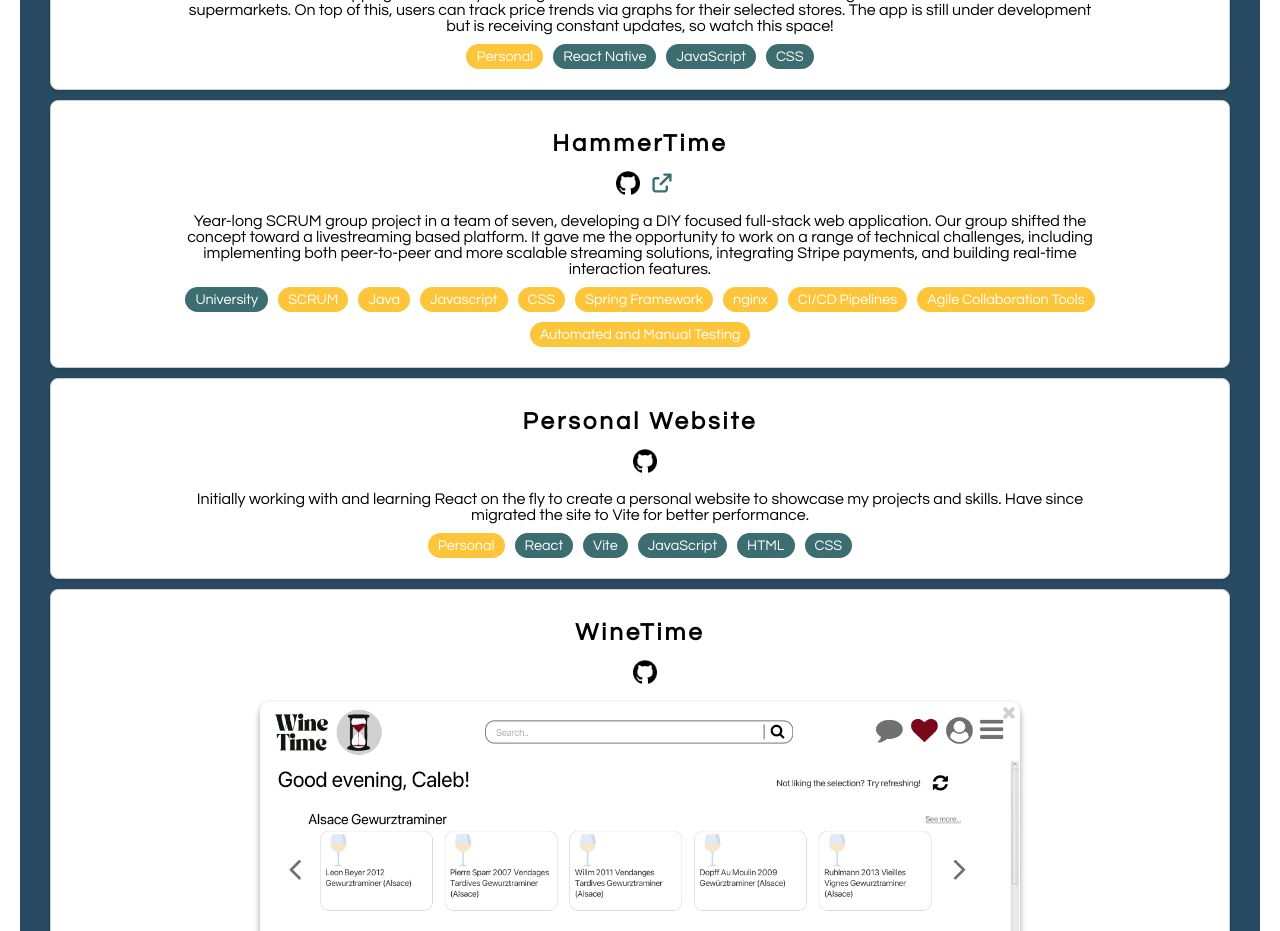
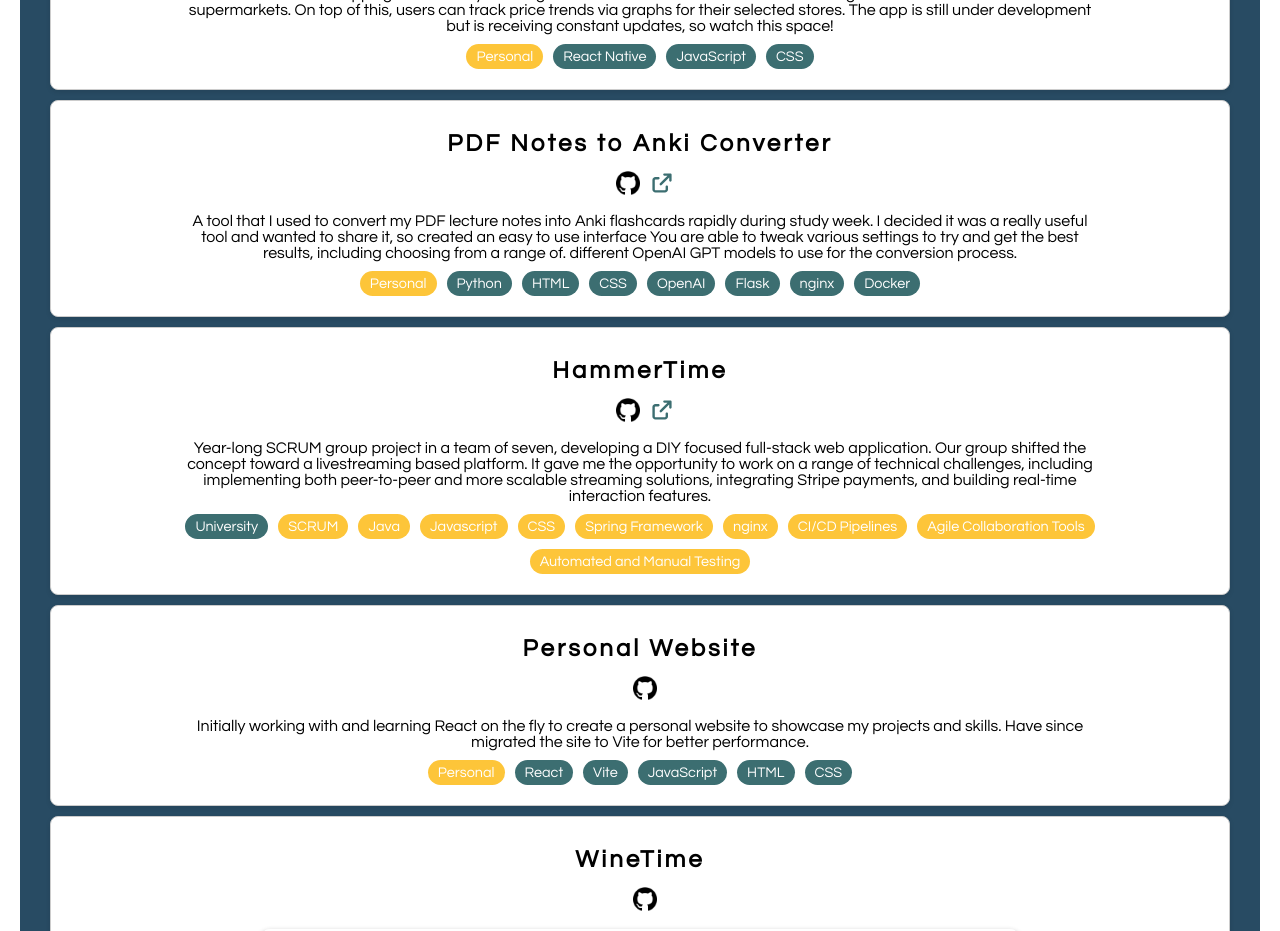
Before and after one commit to caleb-cooper2/caleb-cooper2.github.io, a React (Vite) app: page / in a window 1280 px wide. Shown: the part 1000-1931 px from the top of the page. Built offline with nearby package versions, Linux system fonts and the light colour scheme.

Commit message:
Updated portfolio with new project, attempt to fix broken browser icon that is missing after vite migration

```diff
--- a/index.html
+++ b/index.html
@@ -2,12 +2,12 @@
 <html lang="en">
   <head>
     <meta charset="utf-8" />
-    <link rel="icon" href="/website_logo.ico" />
+    <link rel="icon" href="%BASE_URL%website_logo.ico" />
     <meta name="viewport" content="width=device-width, initial-scale=1" />
     <meta name="theme-color" content="#000000" />
     <meta
-      name="description"
-      content="Web site created using create-react-app"
+        name="description"
+        content="Caleb Cooper's Portfolio Website"
     />
     <link rel="apple-touch-icon" href="/website_logo.png" />
     <!--
--- a/src/components/Projects.jsx
+++ b/src/components/Projects.jsx
@@ -27,6 +27,19 @@ function Projects() {
             .setLogo(CartsyLogo)
             .setMultipleImages([CartsyNotify, CartsySearch, CartsyProduct, CartsyGraph, CartsyStore])
             .setKeyAspects(["React Native", "JavaScript", "CSS"])
+            .build(),
+        new TileBuilder()
+            .setTitle("PDF Notes to Anki Converter")
+            .setDescription(
+                "A tool that I used to convert my PDF lecture notes into Anki flashcards rapidly during study week. " +
+                "I decided it was a really useful tool and wanted to share it, so created an easy to use interface " +
+                "You are able to tweak various settings to try and get the best results, including choosing from a range of. " +
+                "different OpenAI GPT models to use for the conversion process."
+            )
+            .setGithubLink("https://github.com/caleb-cooper2/Anki-PDF-Converter")
+            .setLink("https://anki.calebcooper.co.nz")
+            .setKeyAspects(["Python", "HTML", "CSS", "OpenAI", "Flask", "nginx", "Docker"])
+            .setProjectType("Personal")
             .build(),
         new TileBuilder()
             .setTitle("HammerTime")
--- a/vite.config.js
+++ b/vite.config.js
@@ -6,6 +6,7 @@ export default ({ mode }) => {
         plugins: [react()],
         define: {
             "process.env.NODE_ENV": `"${mode}"`,
-        }
+        },
+        base: '/'
     })
 }
```
